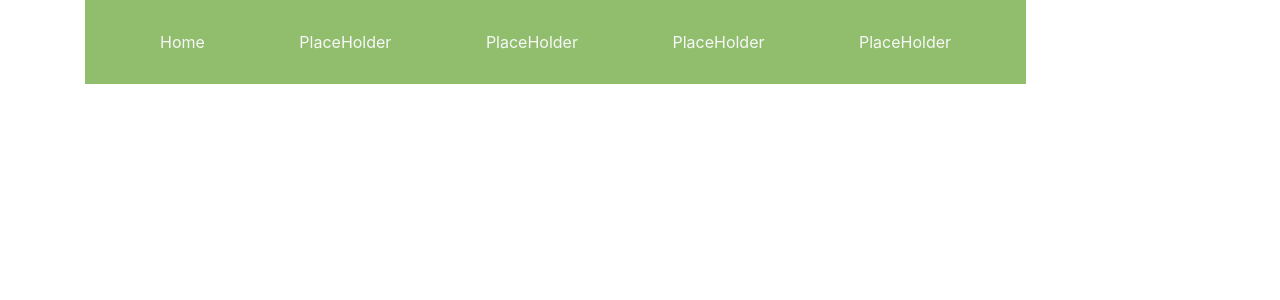
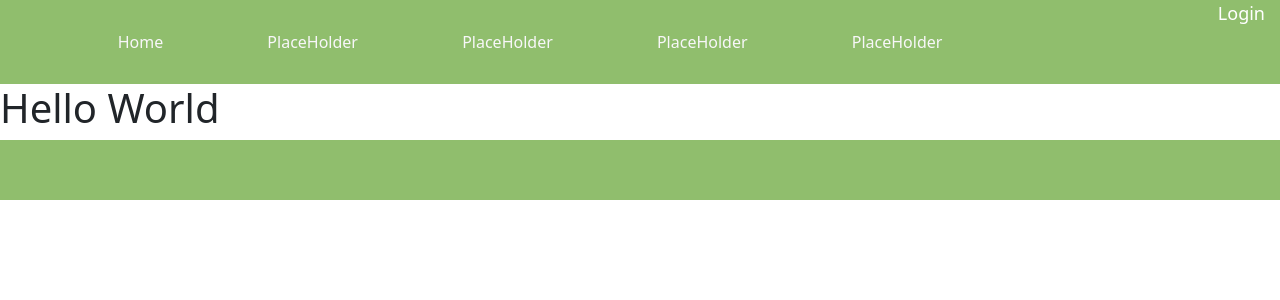
Before and after one commit to Deraingo/CS-3450-Group6-Project, a Django app: template verdeCarsPages/templates/verdeCarsPages/index.html in a window 1280 px wide. Shown: the top 300 px of the page. Run offline with Django 3.2, Linux system fonts and the light colour scheme; the template is opened without the code that fills it, so the values that code supplies are empty.

Commit message:
updated pages

```diff
--- a/verdeCarsPages/static/verdeCarsPages/mainStyle.css
+++ b/verdeCarsPages/static/verdeCarsPages/mainStyle.css
@@ -1,27 +1,62 @@
-.body{
+body{
     margin: 0;
     width: 100%;
 }
-.header{
-    position: fixed;
-    background-color:  #90BE6D;
+.header-buttons{
+    background-color: #90BE6D;
     color: #f8f7f9;
-    padding: 30px;
     text-decoration: none;
+    width: unset;
+    padding-top: 30px;
+    padding-bottom: 30px;
+    padding-right: 220px;
+    text-align: center;
     display: block;
 }
 .header-container{
     width: 100%;
 }
 .header-link{
-    margin: 15px;
+    position: relative;
     color:  #f8f7f9;
+    padding-bottom: 30px;
+    padding-top: 30px;
+    padding-left: 50px;
+    padding-right: 50px;
+}
+.footer{
+    background-color: #90BE6D;
+    color: #f8f7f9;
+    text-decoration: none;
     padding: 30px;
-    text-decoration: none;
+    display: block;
+    height: auto;
 }
 .header-link:hover{
     background-color: #2C4A45;
-    text-decoration: none;
+}
+.user-interface{
+    position: absolute;
+    top: 0px;
+    right: 0px;
+    display: flex;
+    overflow: visible;
+}
+.anchor-option{
+    display: inline-block;
+
+}
+.anchor-option .drop-btn{
+    font-size: 18px;
+    border: none;
+    outline: none;
+    color: white;
+    padding: 15px;
+    background-color: transparent;
+    font-family: inherit;
+}
+.login-menu-btn:hover{
+    background-color: #2C4A45;
 }
 a:-webkit-any-link{
     text-decoration: none;
--- a/verdeCarsPages/templates/verdeCarsPages/index.html
+++ b/verdeCarsPages/templates/verdeCarsPages/index.html
@@ -10,29 +10,33 @@
     <meta name="revisit-after" content="5 days" />
     <meta name="viewport" content="width=device-width, initial-scale=1">
     <link type="text/css" href="{% static 'verdeCarsPages/mainStyle.css' %}" rel="stylesheet" />
-    <link rel="stylesheet" href="https://cdn.jsdelivr.net/npm/bootstrap@4.3.1/dist/css/bootstrap.min.css" integrity="sha384-ggOyR0iXCbMQv3Xipma34MD+dH/1fQ784/j6cY/iJTQUOhcWr7x9JvoRxT2MZw1T" crossorigin="anonymous">
-    <script src="https://code.jquery.com/jquery-3.3.1.slim.min.js" integrity="sha384-q8i/X+965DzO0rT7abK41JStQIAqVgRVzpbzo5smXKp4YfRvH+8abtTE1Pi6jizo" crossorigin="anonymous"></script>
-    <script src="https://cdn.jsdelivr.net/npm/popper.js@1.14.7/dist/umd/popper.min.js" integrity="sha384-UO2eT0CpHqdSJQ6hJty5KVphtPhzWj9WO1clHTMGa3JDZwrnQq4sF86dIHNDz0W1" crossorigin="anonymous"></script>
-    <script src="https://cdn.jsdelivr.net/npm/bootstrap@4.3.1/dist/js/bootstrap.min.js" integrity="sha384-JjSmVgyd0p3pXB1rRibZUAYoIIy6OrQ6VrjIEaFf/nJGzIxFDsf4x0xIM+B07jRM" crossorigin="anonymous"></script>
-    <!-- <script src="{% static 'verdeCarsPages/script.js' %}"></script> -->
+    <link href="https://cdn.jsdelivr.net/npm/bootstrap@5.3.0-alpha1/dist/css/bootstrap.min.css" rel="stylesheet" integrity="sha384-GLhlTQ8iRABdZLl6O3oVMWSktQOp6b7In1Zl3/Jr59b6EGGoI1aFkw7cmDA6j6gD" crossorigin="anonymous">
+    <script src="https://cdn.jsdelivr.net/npm/bootstrap@5.3.0-alpha1/dist/js/bootstrap.bundle.min.js" integrity="sha384-w76AqPfDkMBDXo30jS1Sgez6pr3x5MlQ1ZAGC+nuZB+EYdgRZgiwxhTBTkF7CXvN" crossorigin="anonymous"></script>
     <title>Home</title>
 </head>
 <body>
-    <div class="container">
-        <div class="header-container">
-            <div class="header">
+    <nav class="header-container">
+        <div class="header-buttons">
             <a class="header-link" href="/index">Home</a>
             <a class="header-link" href="/index">PlaceHolder</a>
             <a class="header-link" href="/index">PlaceHolder</a>
             <a class="header-link" href="/index">PlaceHolder</a>
             <a class="header-link" href="/index">PlaceHolder</a>
         </div>
+        <div class="user-interface">
+            <div class="login-button anchor-option">
+                <a class="drop-btn login-menu-btn" href="">Login</a>
+            </div>
+        </div>
+    </nav>
+    <div class="main-body">
+        <h1>Hello World</h1>
     </div>
 
 
 
     <div class="footer">
     </div>
-    </div>
+
 </body>
 </html>
--- a/verdeCarsPages/urls.py
+++ b/verdeCarsPages/urls.py
@@ -5,5 +5,6 @@ from . import views
 
 app_name = 'verdeCarsPages'
 urlpatterns = [
-    path('', views.index, name='index')
+    path('', views.index, name='index'),
+    path('index/', views.index, name='index')
 ]
```
Lines whose indentation alone changed are shown as unchanged.
